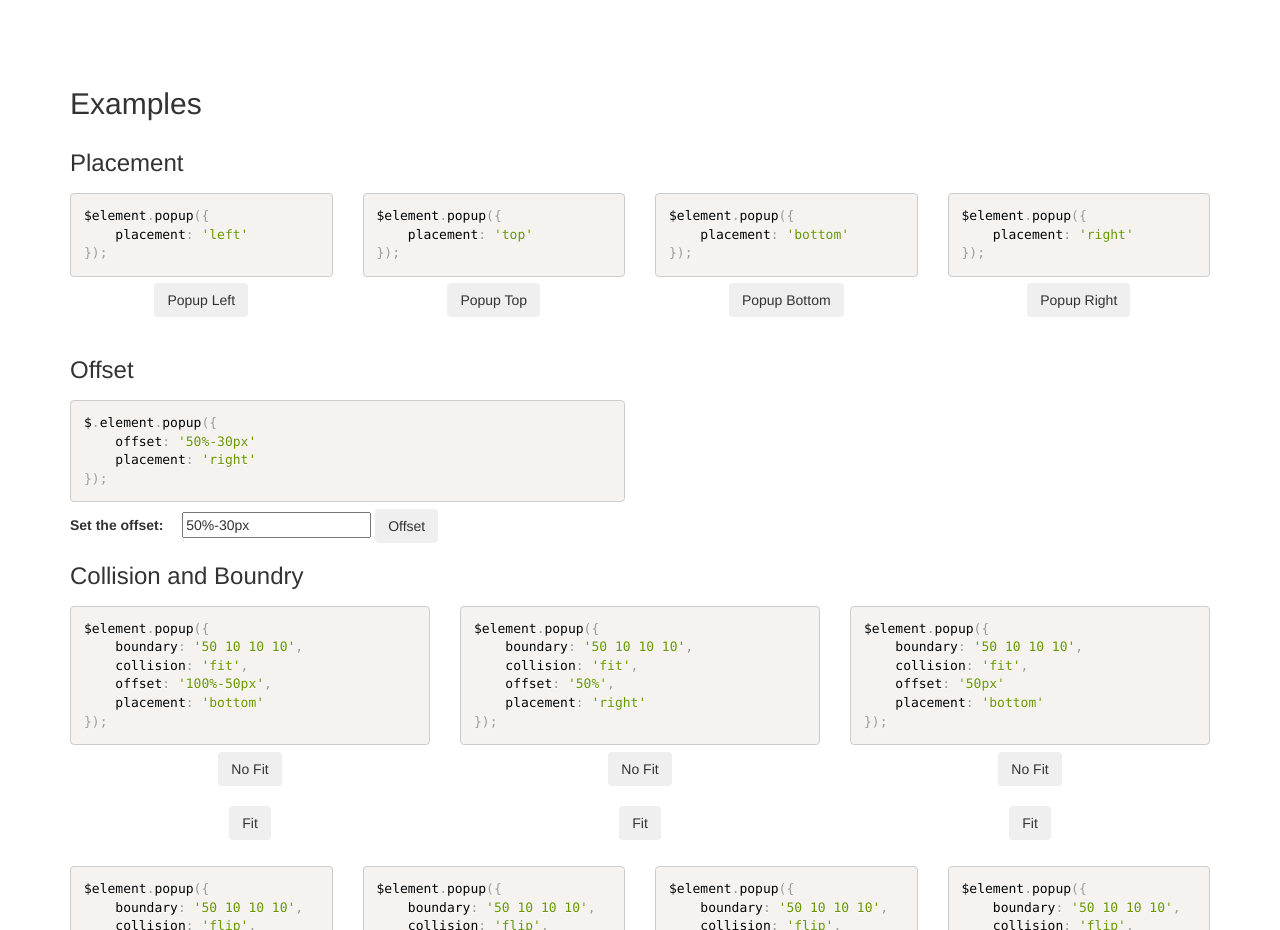
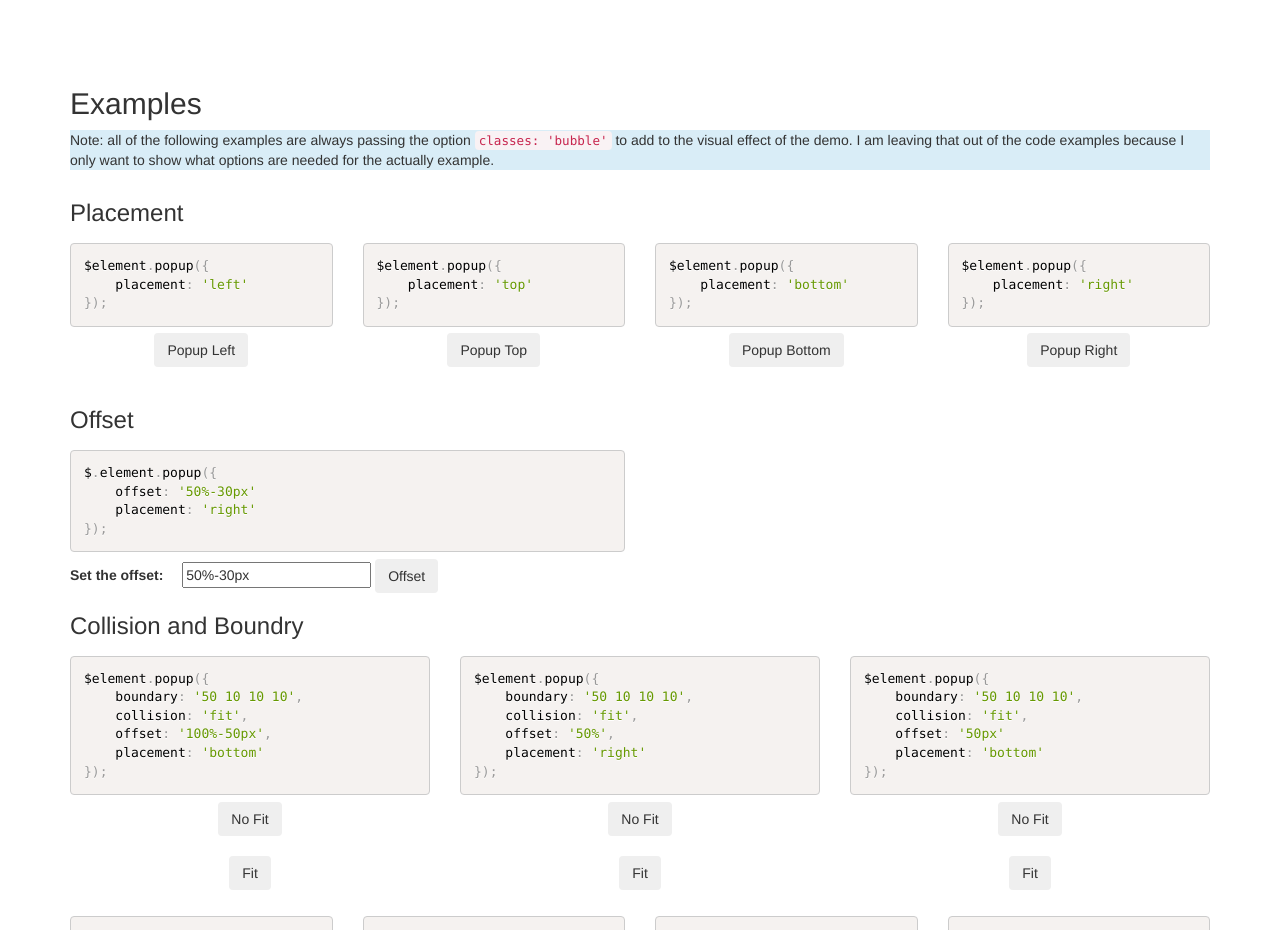
Before and after one commit to Encrypter8/Popups, a website: page demo/demo.html in a window 1280 px wide. Shown: the part 3281-4211 px from the top of the page. Drawn offline with Linux system fonts and the light colour scheme.

Commit message:
small update to demo.html

```diff
--- a/demo/demo.html
+++ b/demo/demo.html
@@ -336,6 +336,7 @@
 
 	<article id="examples">
 		<h2>Examples</h2>
+		<p class="bg-info">Note: all of the following examples are always passing the option <code>classes: 'bubble'</code> to add to the visual effect of the demo. I am leaving that out of the code examples because I only want to show what options are needed for the actually example.</p>
 		<div id="main-examples" class="row">
 			<h3 class="col-xs-12">Placement</h3>
 			<div class="col-sm-3 col-xs-12">
```
